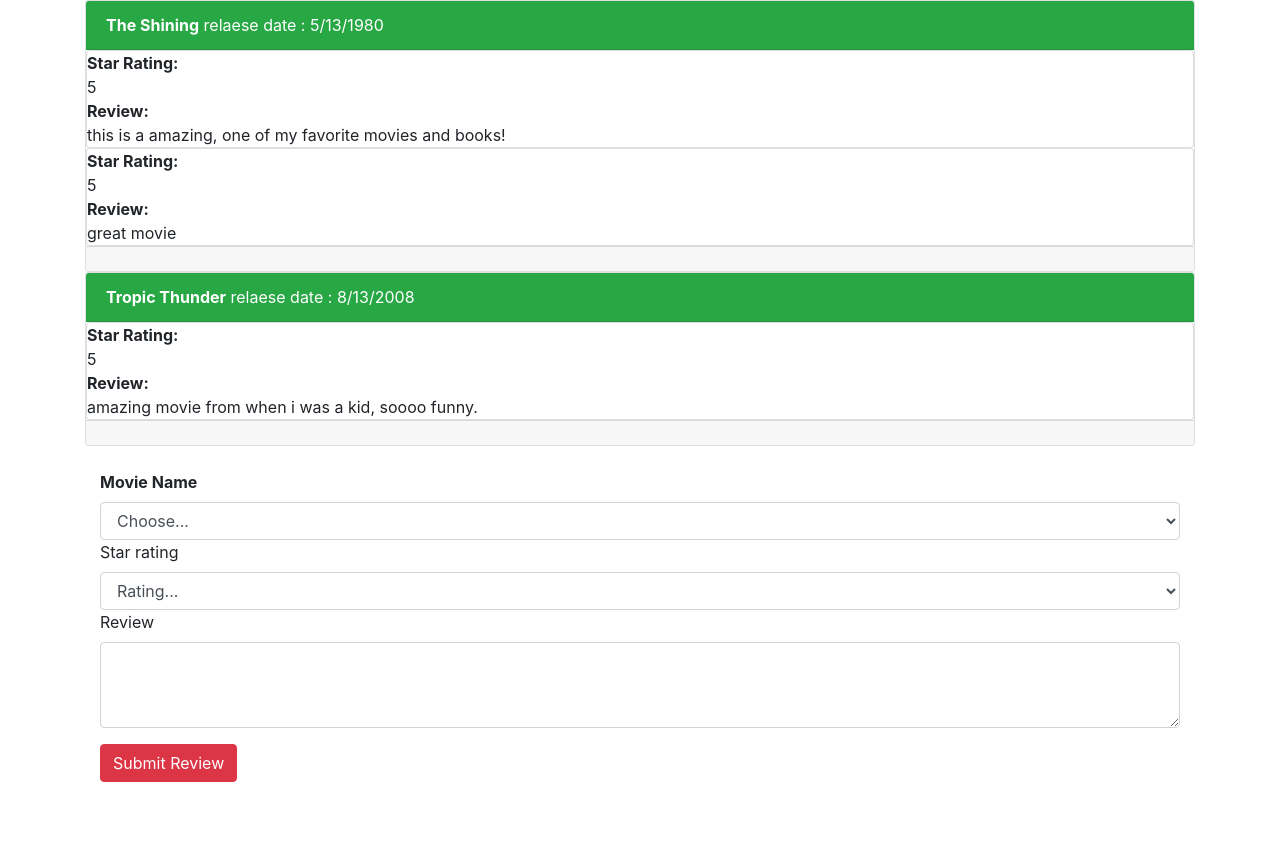
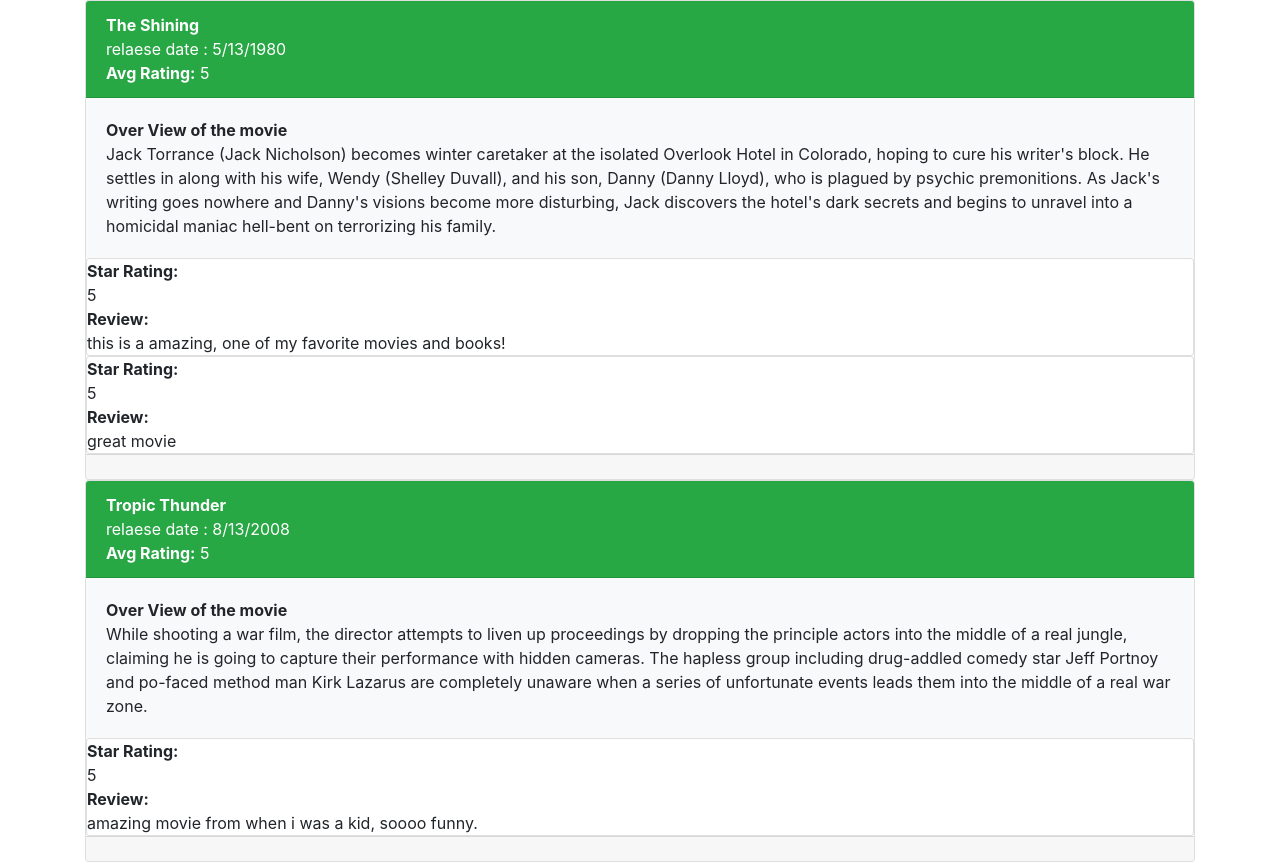
Before and after one commit to JarredGriffith/Moiveapp, a React (Create React App) app in the folder movie-app/: page / in a window 1280 px wide. Shown: the top 864 px of the page. Before the commit the page ends 800 px from the top, so only its background shows below. Built offline with nearby package versions, Linux system fonts and the light colour scheme.

Commit message:
maming final changes

```diff
--- a/movie-app/src/components/movie.js
+++ b/movie-app/src/components/movie.js
@@ -4,13 +4,21 @@ export default class Movie extends React.Component {
     render(){
         //maps through the reviews and sets up the cards.
         const reviewCard  = this.props.reviews.map(review => <div className="card"> <b>Star Rating:</b> {review.rating} <br></br> <b>Review:</b>{review.review}</div>)
+       //get avg rating in the card header.
+        const avgRating = () => {
+           let total=0;
+           this.props.reviews.map(review => total+=parseInt(review.rating));
+           return Math.trunc(total/ this.props.reviews.length) }
+
+
         //making the movie cards and the review cards.
         return(
             <div className="container">
             <div className="card">
             <div className="card-header bg-success text-white">
-           <b>{this.props.name}</b> relaese date : {this.props.release}
+           <b>{this.props.name}</b> <br></br>relaese date : {this.props.release} <b> <br></br>Avg Rating:</b> {avgRating()}<br></br>
             </div>
+            <div className="card-body btn-light">  <b>Over View of the movie</b> <br></br> {this.props.overview}</div>
             {reviewCard}
             <div className="card-footer">
             </div>
--- a/movie-app/src/components/moviepost.js
+++ b/movie-app/src/components/moviepost.js
@@ -9,6 +9,7 @@ export default class Moviepost extends React.Component {
         this.state  = {movies:[{
             name:"The Shining",
             release:"5/13/1980",
+            overview: "Jack Torrance (Jack Nicholson) becomes winter caretaker at the isolated Overlook Hotel in Colorado, hoping to cure his writer's block. He settles in along with his wife, Wendy (Shelley Duvall), and his son, Danny (Danny Lloyd), who is plagued by psychic premonitions. As Jack's writing goes nowhere and Danny's visions become more disturbing, Jack discovers the hotel's dark secrets and begins to unravel into a homicidal maniac hell-bent on terrorizing his family.",
             reviews: [{
                 rating: '5',
                 review: 'this is a amazing, one of my favorite movies and books!',
@@ -20,6 +21,7 @@ export default class Moviepost extends React.Component {
         }, {
             name:"Tropic Thunder",
             release:"8/13/2008",
+            overview:"While shooting a war film, the director attempts to liven up proceedings by dropping the principle actors into the middle of a real jungle, claiming he is going to capture their performance with hidden cameras. The hapless group including drug-addled comedy star Jeff Portnoy and po-faced method man Kirk Lazarus are completely unaware when a series of unfortunate events leads them into the middle of a real war zone.",
             reviews: [{
                 rating: '5',
                 review: 'amazing movie from when i was a kid, soooo funny.',
```
